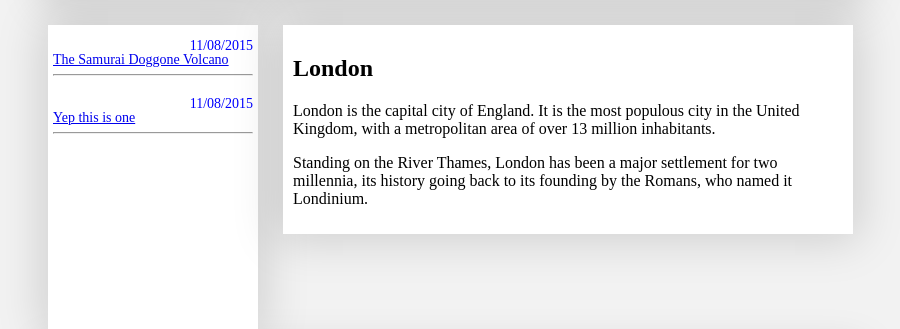
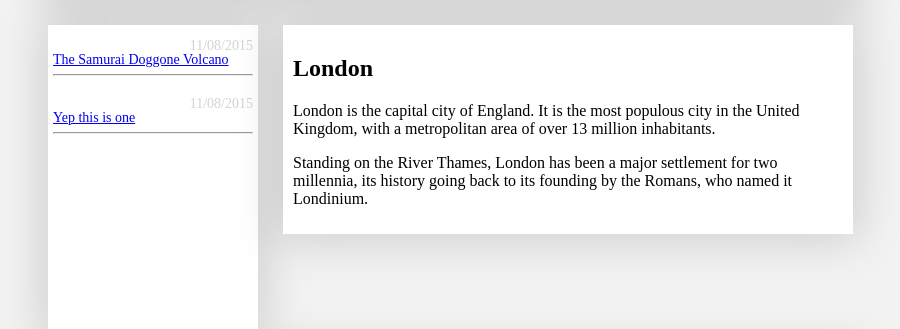
Before and after one commit to Joshua-Allen/Joshua-Allen.github.io, a PHP site: page / in a window 1280 px wide. Shown: the part 88-417 px from the top of the page, without its empty margins (187-1087 px from the left). Run offline with PHP 8.4, Linux system fonts and the light colour scheme; some libraries are stand-ins or nearby versions.

Commit message:
I think this will work

```diff
--- a/css/test.css
+++ b/css/test.css
@@ -61,8 +61,9 @@ body {
 }
 
 #postDate {
+	text-indent: 5em;
 	float: right;
-	color:blue;
+	color: lightgrey;
 }
 
 .center {
--- a/js/test.js
+++ b/js/test.js
@@ -108,7 +108,7 @@ function populateList(id)
 
 		var date = posts_info[index].Date;// id="postDate"
 
-		$("#"+id).append('<span id = "postDate">' + date + '</span>' + "<br>" + link + "<br><hr><br>");
+		$("#"+id).append('<span id = "postDate">' + date + '</span>' + "<br>" + link + "<hr><br>");
 		//$("#"+id).append('<p>'  "</p>");
 	}
 }
```
